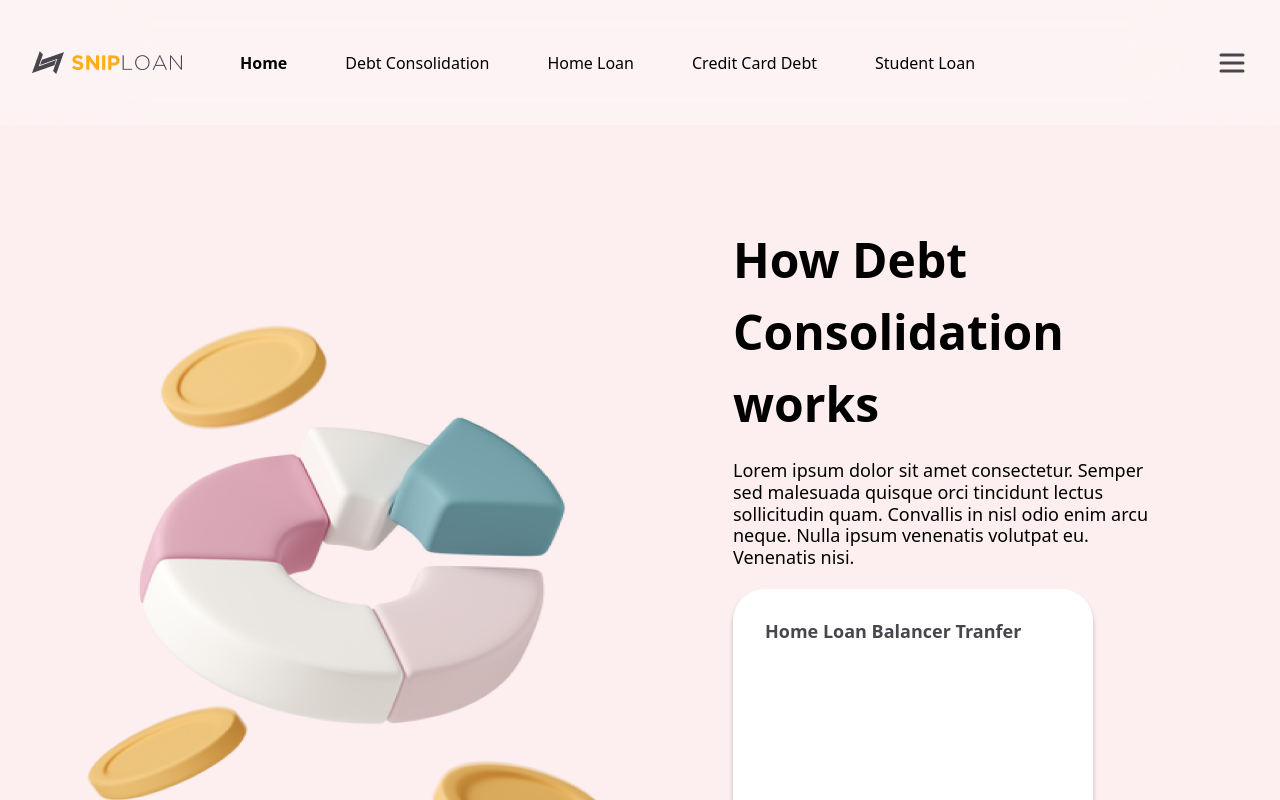
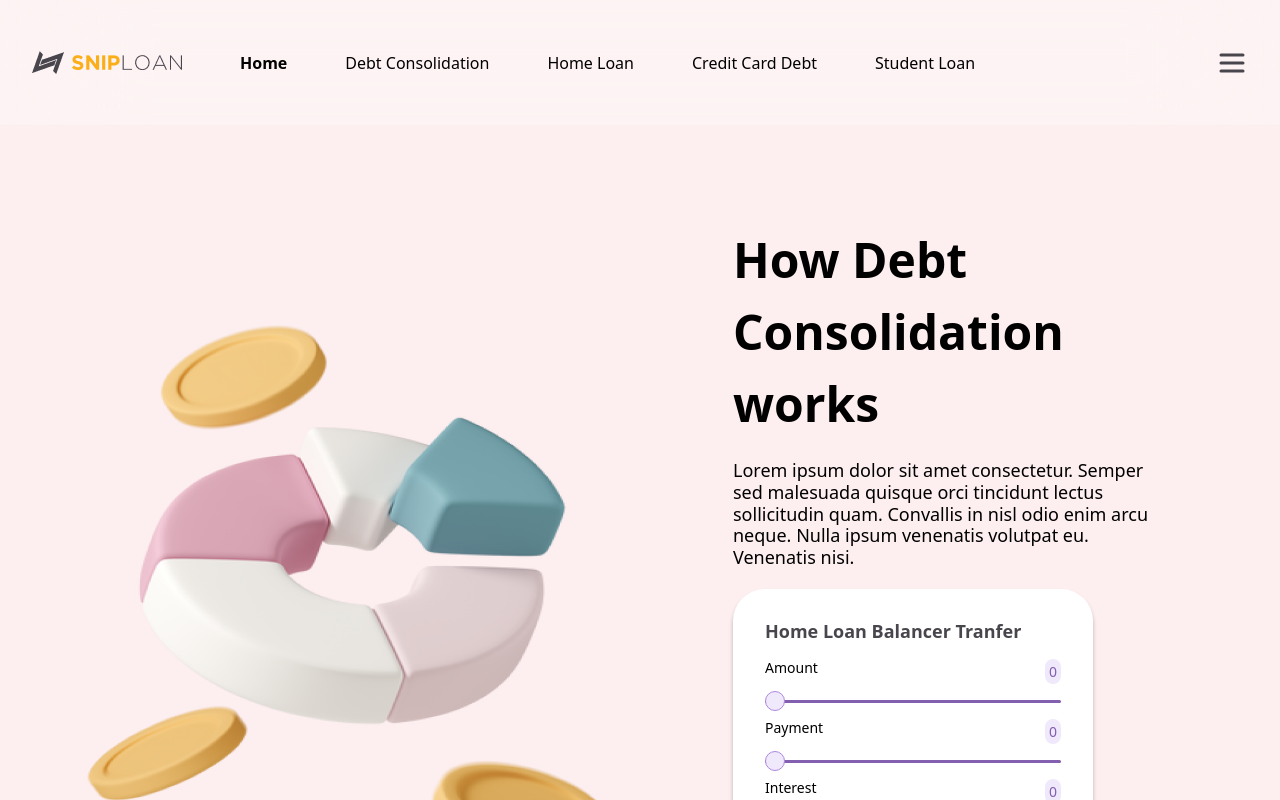
Before and after one commit to mahi25soni/temp-shiploan-frontend, a Next.js app: page /debt-consolidation in a window 1280 px wide. Shown: the top 800 px of the page. Built offline with nearby package versions, Linux system fonts and the light colour scheme.

Commit message:
Core : Input Range component built with required css

```diff
--- a/package.json
+++ b/package.json
@@ -10,6 +10,7 @@
   },
   "dependencies": {
     "flowbite": "^2.5.2",
+    "formik": "^2.4.6",
     "next": "15.0.1",
     "prettier-plugin-tailwindcss": "^0.6.8",
     "react": "19.0.0-rc-69d4b800-20241021",
--- a/src/app/debt-consolidation/page.tsx
+++ b/src/app/debt-consolidation/page.tsx
@@ -1,12 +1,46 @@
+"use client";
 import LoanCalculator from '@/components/CalculaterComponent/LoanCalculator'
 import PageWrapper from '@/components/wrappers/PageWrapper'
+import { useFormik } from 'formik'
 import React from 'react'
 
+const InputRangeData = [
+  {
+    name : 'amount',
+    label : 'Amount',
+    minValue : 0,
+    maxValue : 100000, // In Rupees
+  },
+  {
+    name : 'payment',
+    label : 'Payment',
+    minValue : 0,
+    maxValue : 18, // In months
+  },
+  {
+    name : 'interest',
+    label : 'Interest',
+    minValue : 0,
+    maxValue : 15, // In Percentage
+  }
+]
+
 const DebtConsolidation = () => {
+
+  const formik  = useFormik({
+    initialValues : {
+      amount : 0,
+      payment : 0,
+      interest : 0,
+    },
+    onSubmit: (values) => {
+      console.log('Form submitted with values:', values);
+    },
+  })
   return (
     <PageWrapper heading='How Debt Consolidation works' altText='Background Image' bgColor='#FDEFF0' mainImage='/money and pie chart.png' description='Lorem ipsum dolor sit amet consectetur. Semper sed malesuada quisque orci tincidunt lectus sollicitudin quam. Convallis in nisl odio enim arcu neque. Nulla ipsum venenatis volutpat eu. Venenatis nisi.'>
 
-        <LoanCalculator ></LoanCalculator>
+        <LoanCalculator InputDataList={InputRangeData} formik={formik}></LoanCalculator>
 
     </PageWrapper>
   )
--- a/src/app/globals.css
+++ b/src/app/globals.css
@@ -54,3 +54,33 @@ body,
   color : black;
   line-height: 21.78px;
 }
+
+
+input[type="range"] {
+  -webkit-appearance: none;
+  width: 100%;
+  height: 3px;
+  background: var(--range-text);
+  border-radius: 5px;
+  outline: none;
+}
+
+input[type="range"]::-webkit-slider-thumb {
+  -webkit-appearance: none;
+  width: 20px;
+  height: 20px;
+  background: var(--light-range);
+  border : 1px solid var(--range-line);
+  border-radius: 50%;
+  cursor: pointer;
+}
+
+/* For firefox */
+input[type="range"]::-moz-range-thumb {
+  width: 20px;
+  height: 20px;
+  background: var(--light-range);
+  border : 1px solid var(--range-line);
+  border-radius: 50%;
+  cursor: pointer;
+}
--- a/src/components/CalculaterComponent/LoanCalculator.tsx
+++ b/src/components/CalculaterComponent/LoanCalculator.tsx
@@ -1,12 +1,44 @@
-import React from "react";
+"use client";
+import { FormikProps } from "formik";
+import React, { useEffect, useState } from "react";
+import InputRange from "../atoms/InputRange";
 
-const LoanCalculator = () => {
+interface LoanCalculatorBasicData  {
+  name : string,
+  label : string,
+  minValue : number,
+  maxValue : number,
+}
+
+interface LoanCalculatorProps {
+  InputDataList : LoanCalculatorBasicData[],
+  formik : FormikProps<any>,
+}
+
+const LoanCalculator = (data : LoanCalculatorProps) => {
+  // const [inputDataList, setInputDataList]  = useState<InputDataInterface[]>([])
+
+  // useEffect(() => {
+  //   const inputData = data?.data?.map((item) => {
+  //     return {
+  //       name : item?.name,
+  //       label : item?.label,
+  //       minValue : item?.minValue,
+  //       maxValue : item?.maxValue,
+  //       formik : data?.formik,
+  //     }
+  //   })
+  //   setInputDataList(inputData)
+  // }, [])
   return (
     <div className="flex w-[360px] flex-col gap-5">
       <div className="rounded-32 bg-white border-basic p-8 h-[300px] text-4xl backdrop-blur-md shadow-[0_4px_4px_rgba(0,0,0,0.25)] flex flex-col gap-4 w-full">
         <div className="text-light-gray font-semibold text-[18px] leading-[21.78px]">
             Home Loan Balancer Tranfer
         </div>
+        {data?.InputDataList?.length > 0 && data?.InputDataList?.map((item, index) => {
+          return <InputRange key={index} SingleInputData={item} formik={data?.formik}/>
+        })}
       </div>
       <button className="w-full rounded-32 bg-light-gray p-4 text-[18px] font-bold text-yellow-orange lg:w-[238px]">
         Start Saving
--- /dev/null
+++ b/src/components/atoms/InputRange.tsx
@@ -0,0 +1,37 @@
+"use client";
+import React from 'react'
+import { FormikProps } from 'formik'
+
+interface InputRangeBasicData  {
+    name : string,
+    label : string,
+    minValue : number,
+    maxValue : number,
+  }
+
+  interface InputRangeProps {
+    SingleInputData : InputRangeBasicData,
+    formik : FormikProps<any>,
+  }
+
+const InputRange = (data : InputRangeProps) => {
+    console.log("The data inside input range is", data)
+  return (
+    <div className='w-full flex flex-col gap-4'>
+        <div className='flex justify-between text-sm leading-[17px]'>
+            <label htmlFor={data?.SingleInputData?.name} className=''>{data?.SingleInputData?.label}</label>
+            <span className='p-1 rounded-lg bg-light-range text-range-text font-medium'>{data?.formik?.values[data?.SingleInputData?.name]}</span>
+        </div>
+        <input
+        type="range"
+        max={data?.SingleInputData?.maxValue}
+        min={data?.SingleInputData?.minValue}
+        className="appearance-none w-full h-[3px] bg-range-text rounded-lg cursor-pointer border-none m-0 p-0"
+        onChange={(e) => data?.formik.setFieldValue(data?.SingleInputData?.name, e.target.value)}
+        value={data?.formik?.values[data?.SingleInputData?.name]}
+    />
+    </div>
+  )
+}
+
+export default InputRange
```
Also changed, not shown: 1 other file (tests, documents, lock files or other folders).
